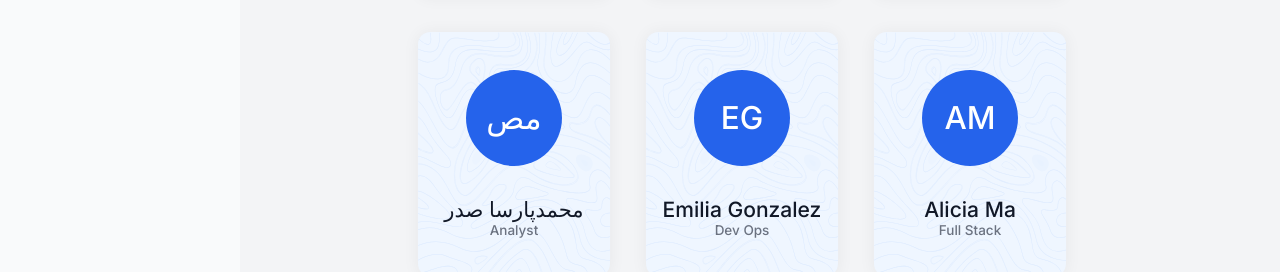
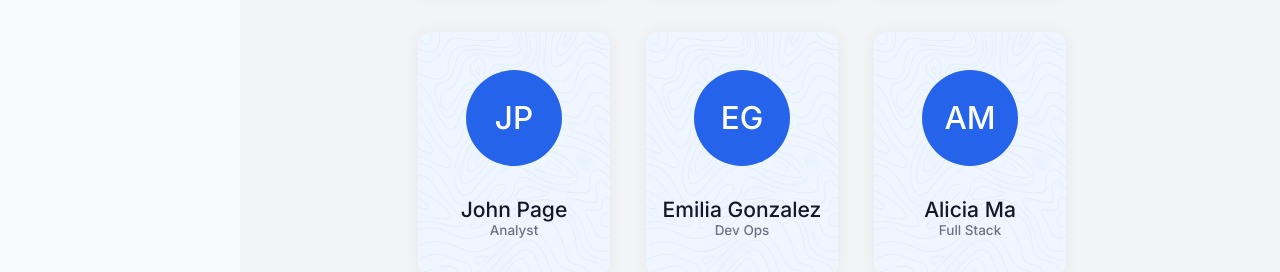
Before and after one commit to parthmarfatia/parth-marfatia-censius-assignment, a React (Vite) app: page / in a window 1280 px wide. Shown: the part 382-654 px from the top of the page. Built offline with nearby package versions, Linux system fonts and the light colour scheme.

Commit message:
search option added

```diff
--- a/src/App.tsx
+++ b/src/App.tsx
@@ -1,10 +1,11 @@
-import React, { useState } from "react";
+import { useState } from "react";
 import Navigation from "./Components/Navigation";
 import SideBar from "./Components/SideBar";
 import TeamMembers from "./Pages/TeamMembers";
 
 function App() {
   const [isDarkMode, setIsDarkMode] = useState(false);
+  const [query, setQuery] = useState("");
   return (
     <div
       className="app--container"
@@ -12,8 +13,8 @@ function App() {
     >
       <SideBar isDarkMode={isDarkMode} setIsDarkMode={setIsDarkMode} />
       <div className="page--container">
-        <Navigation isDarkMode={isDarkMode} />
-        <TeamMembers isDarkMode={isDarkMode} />
+        <Navigation isDarkMode={isDarkMode} query={query} setQuery={setQuery} />
+        <TeamMembers isDarkMode={isDarkMode} query={query} />
       </div>
     </div>
   );
--- a/src/Components/Navigation.tsx
+++ b/src/Components/Navigation.tsx
@@ -3,8 +3,12 @@ import React from "react";
 import { FontAwesomeIcon } from "@fortawesome/react-fontawesome";
 import { faSearch, faXmark } from "@fortawesome/free-solid-svg-icons";
 
-const Navigation = (props: { isDarkMode: boolean }) => {
-  const { isDarkMode } = props;
+const Navigation = (props: {
+  isDarkMode: boolean;
+  query: string;
+  setQuery: Function;
+}) => {
+  const { isDarkMode, query, setQuery } = props;
   return (
     <nav className="nav--container">
       <h2
@@ -20,9 +24,18 @@ const Navigation = (props: { isDarkMode: boolean }) => {
           backgroundColor: isDarkMode ? "#1F2937" : "#f9fafb",
           color: isDarkMode ? "#F3F4F6" : "#1F2937",
         }}
+        value={query}
+        onChange={(e) => setQuery(e.target.value)}
       />
-      <FontAwesomeIcon icon={faSearch} className="nav--icon" />
-      {/* <FontAwesomeIcon icon={faXmark} className="nav--icon" /> */}
+      {query === "" ? (
+        <FontAwesomeIcon icon={faSearch} className="nav--icon" />
+      ) : (
+        <FontAwesomeIcon
+          icon={faXmark}
+          className="nav--icon"
+          onClick={() => setQuery("")}
+        />
+      )}
     </nav>
   );
 };
--- a/src/Data/data.json
+++ b/src/Data/data.json
@@ -37,8 +37,8 @@
   },
   {
     "id": 4,
-    "first": "محمدپارسا",
-    "last": "صدر",
+    "first": "John",
+    "last": "Page",
     "designation": "Analyst",
     "dob": "1953-06-01",
     "gender": "male",
```
Also changed, not shown: src/Pages/TeamMembers.tsx (+5 -3 lines).
